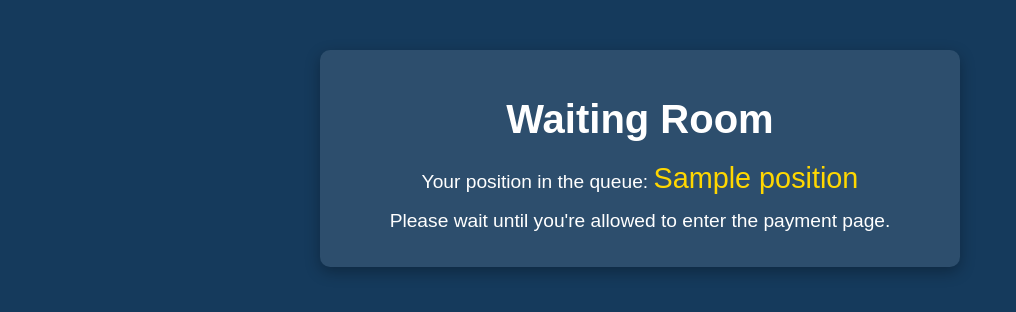
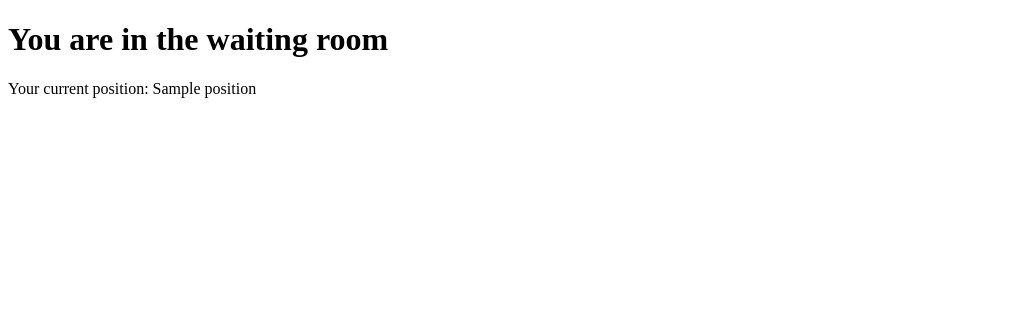
Before and after one commit to rohitmenonhart-xhunter/paymentpage, a Flask app: template templates/waiting.html in a window 1280 px wide. Shown: the top 312 px of the page, without its empty margins (0-1016 px from the left). Run offline with Flask 3, Linux system fonts and the light colour scheme; the template is opened without the code that fills it: most values are stand-ins (such as "Sample title", 1, 10 or a date in 2020); data that the repository does not hold is empty.

Commit message:
Update waiting.html

```diff
--- a/templates/waiting.html
+++ b/templates/waiting.html
@@ -4,42 +4,26 @@
     <meta charset="UTF-8">
     <meta name="viewport" content="width=device-width, initial-scale=1.0">
     <title>Waiting Room</title>
-    <style>
-        body {
-            font-family: Arial, sans-serif;
-            margin: 0;
-            padding: 0;
-            background: linear-gradient(to right, #153a5c, #153a5c);
-            color: white;
-            text-align: center;
-        }
-        .container {
-            margin: 50px auto;
-            padding: 20px;
-            max-width: 600px;
-            background: rgba(255, 255, 255, 0.1);
-            border-radius: 10px;
-            box-shadow: 0 5px 15px rgba(0, 0, 0, 0.3);
-        }
-        h1 {
-            margin-bottom: 20px;
-            font-size: 2.5em;
-        }
-        p {
-            font-size: 1.2em;
-            margin: 15px 0;
-        }
-        .queue {
-            font-size: 1.5em;
-            color: #ffd700;
-        }
-    </style>
 </head>
 <body>
-    <div class="container">
-        <h1>Waiting Room</h1>
-        <p>Your position in the queue: <span class="queue">{{ position }}</span></p>
-        <p>Please wait until you're allowed to enter the payment page.</p>
-    </div>
+    <h1>You are in the waiting room</h1>
+    <p>Your current position: <span id="position">{{ position }}</span></p>
+
+    <script>
+        // Connect to the SSE endpoint
+        const eventSource = new EventSource("/status");
+
+        eventSource.onmessage = function (event) {
+            const data = JSON.parse(event.data);
+
+            // Update position
+            document.getElementById("position").textContent = data.position;
+
+            // Redirect to payment page if allowed
+            if (data.is_allowed) {
+                window.location.href = "/";
+            }
+        };
+    </script>
 </body>
 </html>
```
